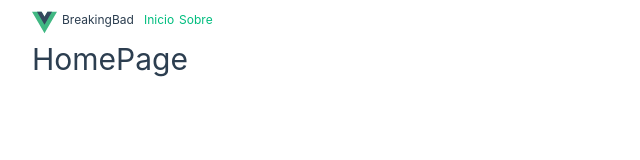
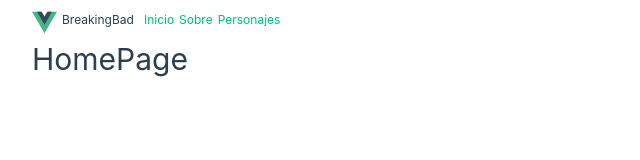
Before and after one commit to jparrot92/breakingBad, a Vue app: page / in a window 1280 px wide. Shown: the top 160 px of the page, without its empty margins (0-640 px from the left). Built offline with nearby package versions, Linux system fonts and the light colour scheme.

Commit message:
Tipos específicos de datos en Props

```diff
--- a/src/App.vue
+++ b/src/App.vue
@@ -1,6 +1,8 @@
 <script setup lang="ts">
 import { RouterView } from 'vue-router';
 import NavBar from '@/shared/components/NavBar.vue';
+
+import { routeLinks } from './router/link-routes';
 
 </script>
 
@@ -8,7 +10,10 @@
   <div class="wrapper">
     <header>
       <!-- Navbar -->
-      <NavBar title="BreakingBad"/>
+      <NavBar
+        title="BreakingBad"
+        :links="routeLinks"
+      />
     </header>
 
     <main>
--- /dev/null
+++ b/src/router/link-routes.ts
@@ -0,0 +1,11 @@
+export interface RouterLink {
+    name: string;
+    path: string;
+    title: string;
+}
+
+export const routeLinks: RouterLink[] = [
+    { path: '/', name: 'home', title: 'Inicio' },
+    { path: '/about', name: 'about', title: 'Sobre' },
+    { path: '/characters', name: 'characters', title: 'Personajes' },
+];
--- a/src/shared/components/NavBar.vue
+++ b/src/shared/components/NavBar.vue
@@ -1,7 +1,10 @@
 <script setup lang="ts">
+import type { RouterLink } from '@/router/link-routes';
+
 
 interface Props {
     title: string
+    links: RouterLink[]
 }
 
 const props = defineProps<Props>()
@@ -13,8 +16,16 @@
         <img src="@/assets/logo.svg" alt="Vue Logo" height="25" width="25" />
         <span>{{props.title || 'no title'}}</span>
 
-        <RouterLink to="/">Inicio</RouterLink>
-        <RouterLink to="/about">Sobre</RouterLink>
+        <RouterLink
+            v-for="link of props.links"
+            :key="link.path"
+            :to="link.path"
+        >
+            {{ link.title }}
+        </RouterLink>
+
+        <!-- <RouterLink to="/">Inicio</RouterLink>
+        <RouterLink to="/about">Sobre</RouterLink> -->
     </nav>
 </template>
 
```
